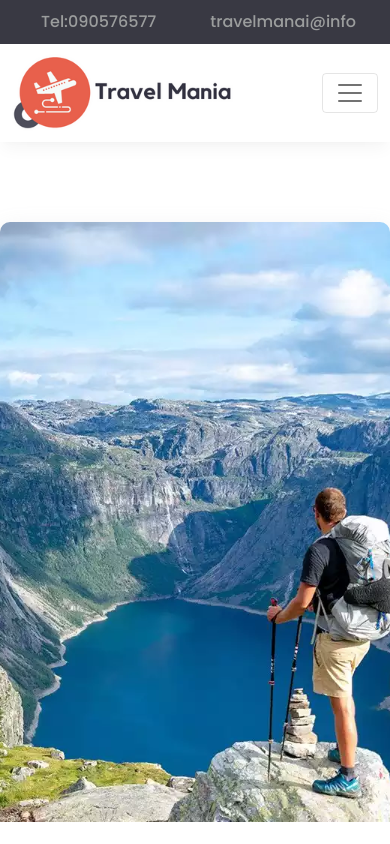
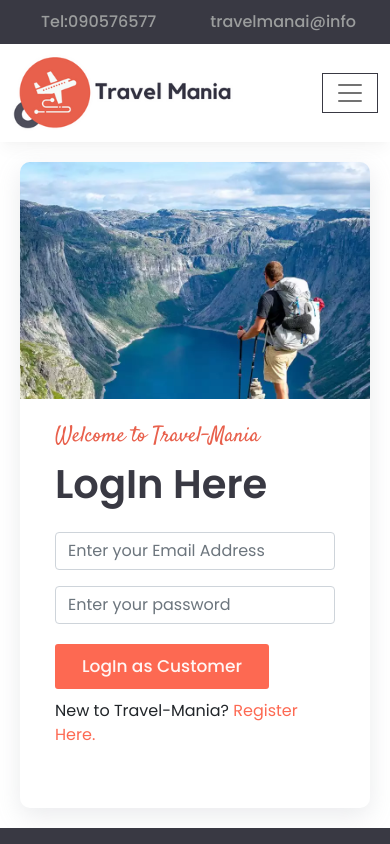
Before and after one commit to akib0079/travel-manias, a React (Create React App) app: page /login in a window 390 px wide. Shown: the top 844 px of the page. Built offline with nearby package versions, Linux system fonts and the light colour scheme; no server answers; some icons are missing.

Commit message:
Protected route updated

```diff
--- a/src/App.js
+++ b/src/App.js
@@ -1,5 +1,5 @@
 import './App.css';
-import './Pages/Global css/grobal.css'
+import './Pages/GlobalCss/grobal.css'
 import 'bootstrap/dist/css/bootstrap.min.css';
 import { Route, Routes } from 'react-router-dom';
 import 'boxicons';
@@ -12,6 +12,7 @@ import Checkout from './Pages/Checkout/Checkout';
 import Login from './Pages/LogIn&Register/Login/LogIn';
 import Register from './Pages/LogIn&Register/Register/Register';
 import Page404 from './Pages/Page404/Page404';
+import RequireAuth from './Pages/LogIn&Register/RequireAuth/RequireAuth';
 
 
 function App() {
@@ -23,8 +24,18 @@ function App() {
         <Route path="/" element={<Home />} />
         <Route path="/home" element={<Home />} />
         <Route path="/blog" element={<Blog />} />
-        <Route path="/checkout" element={<Checkout />} />
-        <Route path="/checkout/:serviceInfo" element={<Checkout />} />
+        {/* Protacted */}
+        <Route path="/checkout" element={
+          <RequireAuth>
+            <Checkout />
+          </RequireAuth>
+        } />
+
+        <Route path="/checkout/:serviceInfo" element={
+          <RequireAuth>
+            <Checkout />
+          </RequireAuth>
+        } />
         <Route path="/about" element={<About />} />
         <Route path="/login" element={<Login />} />
         <Route path="/register" element={<Register />} />
--- a/src/Pages/Global css/grobal.css
+++ /dev/null
@@ -1,14 +0,0 @@
-/* Mobile Responsiveness */
-
-@media (max-width: 767px) {
-
-    .topBtn{
-        display: none !important;
-    }
-
-    .allServices{
-        display: grid;
-        grid-template-columns: repeat(1,1fr);
-        gap: 25px;
-    }
-}
--- /dev/null
+++ b/src/Pages/GlobalCss/grobal.css
@@ -0,0 +1,62 @@
+.spinnerDiv{
+    min-height: 80vh;
+    display: flex;
+    align-items: center;
+    justify-content: center;
+}
+.spinnerDiv .spinner{
+    height: 100px;
+    width: 100px;
+    color: #ff7c67 !important;
+}
+
+
+/* Mobile Responsiveness */
+
+@media (max-width: 767px) {
+
+    .topBtn{
+        display: none !important;
+    }
+
+    .allServices{
+        display: grid;
+        grid-template-columns: repeat(1,1fr);
+        gap: 25px;
+    }
+
+    .logInImg {
+        width: 100%;
+        height: 237px !important;
+        object-fit: cover;
+    }
+    .loginInner {
+        padding: 55px 35px 45px 35px !important;
+        margin-top: -30px;
+    }
+    .logInPage {
+        padding: 20px 20px 20px 20px !important;
+    }
+    .navbar-light .navbar-toggler {
+        color: rgba(0,0,0,.55);
+        border-color: rgb(0 0 0 / 10%) !important;
+        border: 1px solid #393943 !important;
+        border-radius: 0px !important;
+        box-shadow: 0px !important;
+    }
+    .navbar-toggler:focus {
+        text-decoration: none;
+        outline: 0;
+        box-shadow: 0 0 0 0rem !important;
+    }
+
+    .HeroSecInner h1 {
+        font-family: 'Satisfy', cursive;
+        font-size: 68px;
+        color: #ff7c67;
+        text-shadow: 3px 3px 3px rgb(0 0 0 / 70%);
+    }
+    .heroSec {
+        min-height: 65vh;
+    }
+}
--- a/src/Pages/LogIn&Register/Login/LogIn.js
+++ b/src/Pages/LogIn&Register/Login/LogIn.js
@@ -1,7 +1,7 @@
 import React, { useRef } from 'react';
 import { Col, Form, Row } from 'react-bootstrap';
 import { useSignInWithEmailAndPassword } from 'react-firebase-hooks/auth';
-import { Link, useNavigate } from 'react-router-dom';
+import { Link, useLocation, useNavigate } from 'react-router-dom';
 import auth from '../../../firebase.init';
 import logInImg from '../../../images/image-12.webp'
 import './Login.css';
@@ -11,6 +11,10 @@ const LogIn = () => {
     const emailRef = useRef('');
     const passwordRef = useRef('');
     const navigate = useNavigate();
+
+    const location = useLocation()
+
+    let from = location.state?.from?.pathname || "/";
 
     const [
         signInWithEmailAndPassword,
@@ -29,7 +33,7 @@ const LogIn = () => {
     }
 
     if (user) {
-        navigate('/home');
+        navigate(from, { replace: true });
     }
 
     const navigateRegister = (e) => {
@@ -61,7 +65,7 @@ const LogIn = () => {
                                     <p className='text-danger m-0'>{error?.message.slice(16)}</p>
                                     {
                                         loading ?
-                                            <p className='text-success m-0'>Logging...</p>
+                                            <p className='text-success m-0'>Successful Login, Please Wait...</p>
                                             :
                                             <p className='text-success m-0'></p>
                                     }
--- a/src/Pages/LogIn&Register/Register/Register.js
+++ b/src/Pages/LogIn&Register/Register/Register.js
@@ -3,7 +3,7 @@ import { Col, Form, Row } from 'react-bootstrap';
 import { Link, useNavigate } from 'react-router-dom';
 import logInImg from '../../../images/image-12.webp'
 import './Register.css';
-import { useCreateUserWithEmailAndPassword } from 'react-firebase-hooks/auth';
+import { useCreateUserWithEmailAndPassword, useSendEmailVerification } from 'react-firebase-hooks/auth';
 import auth from '../../../firebase.init';
 
 const Register = () => {
@@ -15,6 +15,7 @@ const Register = () => {
         loading,
         error,
     ] = useCreateUserWithEmailAndPassword(auth);
+
 
     const handleRegister = e => {
         e.preventDefault();
--- /dev/null
+++ b/src/Pages/LogIn&Register/RequireAuth/RequireAuth.js
@@ -0,0 +1,24 @@
+import React from 'react';
+import { Spinner } from 'react-bootstrap';
+import { useAuthState } from 'react-firebase-hooks/auth';
+import { Navigate, useLocation } from 'react-router-dom';
+import auth from '../../../firebase.init';
+
+const RequireAuth = ({ children }) => {
+
+    const [user, loading, error] = useAuthState(auth);
+    const location = useLocation();
+    if (loading) {
+        return (
+            <div className="spinnerDiv">
+                <Spinner className='spinner' animation="grow" />
+            </div>
+        )
+    }
+    if (!user) {
+        return <Navigate to="/login" state={{ from: location }} replace />;
+    }
+    return children;
+};
+
+export default RequireAuth;
```
